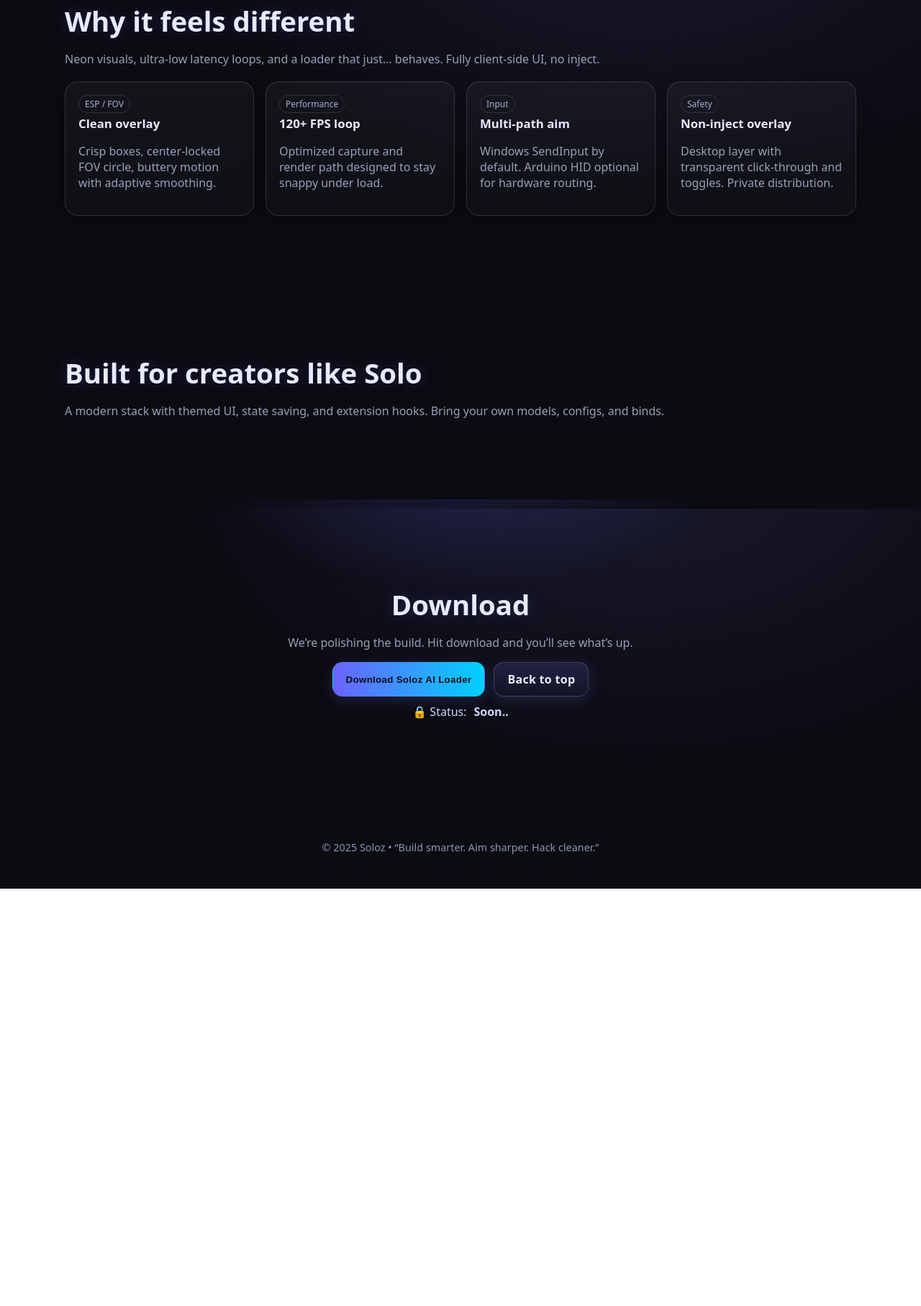
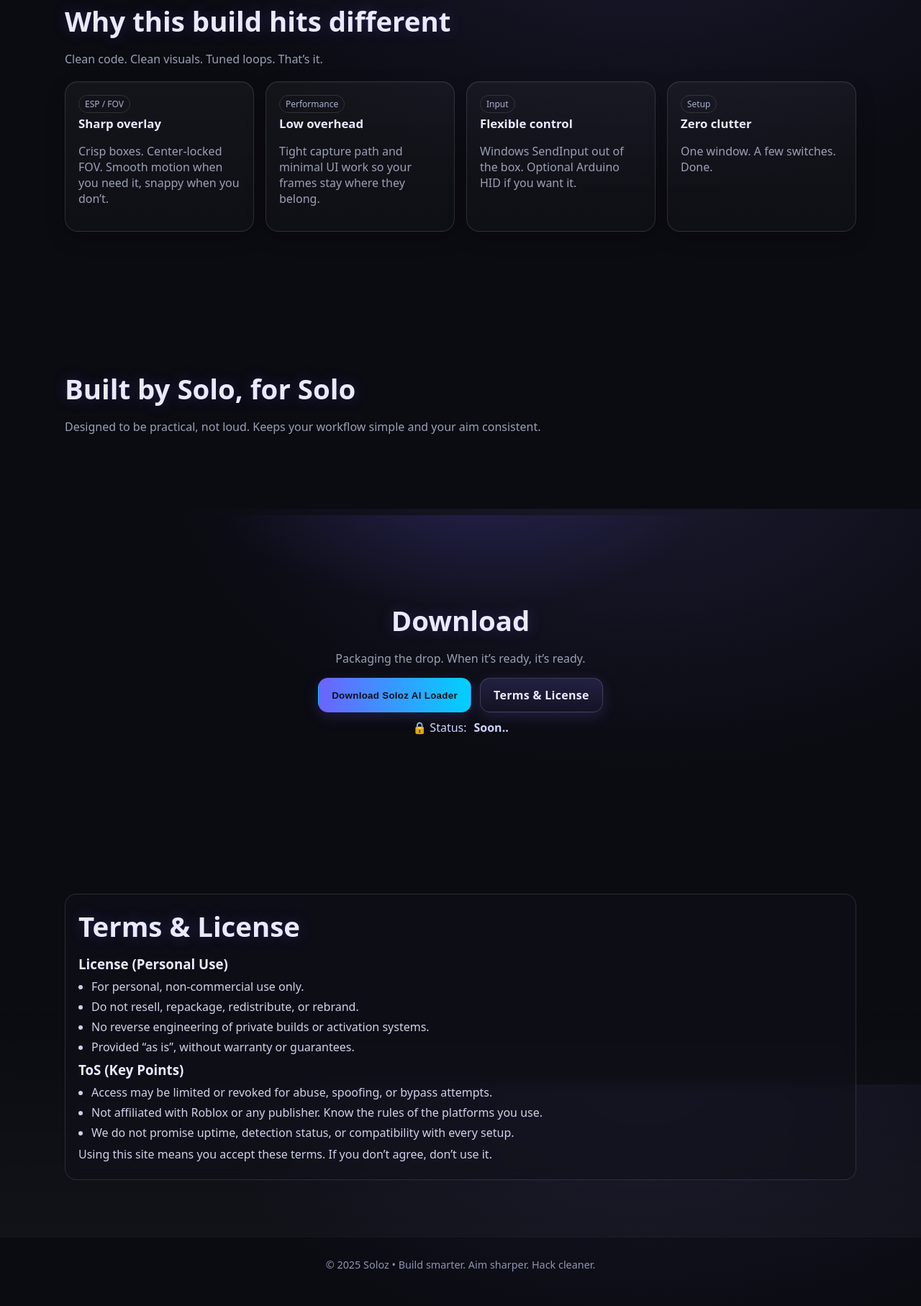
Before and after one commit to SoloVR2/SoloVR2.github.io, a plain HTML site: page index.html in a window 1280 px wide. Shown: the part 893-2708 px from the top of the page at 72% size. Before the commit the page ends 2128 px from the top, so only its background shows below. Drawn offline with Linux system fonts and the light colour scheme.

Commit message:
Update index.html

```diff
--- a/index.html
+++ b/index.html
@@ -1,3 +1,19 @@
+<!--
+Solo AI Aim — License & Terms (v1.0)
+Copyright (c) 2025 Solo
+
+License (Personal Use Only)
+- You may view, download, and use this site and any downloadable builds for your own, non-commercial, personal use.
+- You may not resell, repackage, or redistribute any part of this project, including branding, names, or assets.
+- No reverse engineering of private builds, loaders, or keys.
+- Use at your own risk. No warranty. No guaranteed uptime, accuracy, or compatibility.
+
+Terms of Service (Summary)
+- Access can be revoked at any time for abuse, impersonation, or attempts to bypass access controls.
+- This project is not affiliated with Roblox or any game/publisher. Respect game rules and regional laws.
+- By using this site, you agree to the above License and Terms.
+-->
+
 <!DOCTYPE html>
 <html lang="en">
 <head>
@@ -23,11 +39,10 @@
     html{scroll-behavior:smooth}
     body{
       margin:0; background:radial-gradient(1200px 800px at 70% -10%, #1a1a2f 0%, var(--bg) 55%) fixed;
-      color:var(--text); font-family: ui-sans-serif, system-ui, -apple-system, Segoe UI, Roboto, Ubuntu, "Helvetica Neue", Arial, "Noto Sans", "Apple Color Emoji", "Segoe UI Emoji", "Segoe UI Symbol";
+      color:var(--text); font-family: ui-sans-serif, system-ui, -apple-system, Segoe UI, Roboto, Ubuntu, "Helvetica Neue", Arial, "Noto Sans";
       overflow-x:hidden;
     }
 
-    /* ---------- Global ornaments ---------- */
     .grid-overlay{
       position:fixed; inset:0; pointer-events:none; opacity:.08;
       background:
@@ -37,11 +52,9 @@
       mask-image: radial-gradient(70% 70% at 50% 30%, black 60%, transparent 100%);
     }
 
-    /* ---------- Header / Hero ---------- */
     header{
       position:relative; min-height:100vh; display:grid; place-items:center; overflow:hidden;
     }
-    /* animated gradient wash */
     .wash{
       position:absolute; inset:-20% -10%;
       background:conic-gradient(from 180deg at 50% 50%, #0f1024, #181a3d, #0e1b26, #0f1024);
@@ -51,10 +64,7 @@
     }
     @keyframes wash{to{transform:rotate(1turn)}}
 
-    /* canvas rain behind content */
-    #rain{
-      position:absolute; inset:0; z-index:0; opacity:.45;
-    }
+    #rain{position:absolute; inset:0; z-index:0; opacity:.45}
 
     .hero{
       position:relative; z-index:1; text-align:center; padding:96px 20px 64px;
@@ -73,18 +83,17 @@
       font-size: clamp(2.2rem, 6vw, 5rem);
       text-shadow:0 0 22px rgba(108,99,255,.35);
     }
-    .glitch{
-      position:relative; display:inline-block;
-    }
+    .glitch{ position:relative; display:inline-block }
     .glitch::before,.glitch::after{
       content:attr(data-text);
-      position:absolute; inset:0; pointer-events:none; mix-blend-mode:screen;
+      position:absolute; inset:0; mix-blend-mode:screen;
       clip-path: inset(0 0 0 0);
+      pointer-events:none;
     }
     .glitch::before{ transform:translate(1px,0); color:#7a78ff; animation:gl1 2.2s infinite steps(2,end); opacity:.9}
-    .glitch::after{ transform:translate(-1px,0); color:#00e1ff; animation:gl2 1.8s infinite steps(2,end); opacity:.8}
-    @keyframes gl1{ 10%{clip-path: inset(0 0 70% 0)} 20%{clip-path: inset(40% 0 0 0)} 30%{clip-path: inset(0 0 20% 0)} 40%{clip-path: inset(70% 0 0 0)} 60%{clip-path: inset(0 0 0 0)} }
-    @keyframes gl2{ 15%{clip-path: inset(60% 0 0 0)} 25%{clip-path: inset(0 0 35% 0)} 45%{clip-path: inset(10% 0 0 0)} 70%{clip-path: inset(0 0 0 0)} }
+    .glitch::after{ transform:translate(-1px,0); color:#00e1ff; animation:gl2 1.8s infinite steps(2,end); opacity:.85}
+    @keyframes gl1{10%{clip-path: inset(0 0 70% 0)}20%{clip-path: inset(40% 0 0 0)}30%{clip-path: inset(0 0 20% 0)}40%{clip-path: inset(70% 0 0 0)}60%{clip-path: inset(0 0 0 0)}}
+    @keyframes gl2{15%{clip-path: inset(60% 0 0 0)}25%{clip-path: inset(0 0 35% 0)}45%{clip-path: inset(10% 0 0 0)}70%{clip-path: inset(0 0 0 0)}}
 
     .subtitle{
       margin:8px auto 22px; color:var(--muted);
@@ -92,15 +101,12 @@
       max-width: 800px;
     }
 
-    /* typewriter line */
     .typewrap{
       display:flex; justify-content:center; gap:.5ch; margin:8px 0 28px; color:#cfd4ff;
       font-weight:600; letter-spacing:.3px;
     }
-    .type{
-      border-right:2px solid var(--accent2);
-      white-space:nowrap; overflow:hidden;
-    }
+    .type{border-right:2px solid var(--accent2); white-space:nowrap; overflow:hidden}
+
     .ctaRow{
       display:flex; gap:12px; justify-content:center; flex-wrap:wrap; margin-top:10px;
     }
@@ -127,13 +133,10 @@
       border-right:2px solid rgba(255,255,255,.6); border-bottom:2px solid rgba(255,255,255,.6);
       transform: translateX(-50%) rotate(45deg); animation: bounce 1.4s infinite ease-in-out;
     }
-    @keyframes bounce{ 0%,100%{transform:translate(-50%,2px) rotate(45deg)} 50%{transform:translate(-50%,10px) rotate(45deg)} }
+    @keyframes bounce{0%,100%{transform:translate(-50%,2px) rotate(45deg)}50%{transform:translate(-50%,10px) rotate(45deg)}}
 
-    /* ---------- Sections ---------- */
-    section{
-      position:relative; padding:96px 20px; display:flex; align-items:center; justify-content:center;
-    }
-    .wrap{ width:min(1100px, 92vw); }
+    section{position:relative; padding:96px 20px; display:flex; align-items:center; justify-content:center}
+    .wrap{ width:min(1100px, 92vw) }
     .section-title{
       font-size: clamp(1.6rem, 3.6vw, 2.4rem); margin:0 0 14px; font-weight:800;
       text-shadow:0 0 20px rgba(108,99,255,.25);
@@ -153,16 +156,23 @@
     .card h3{ margin:6px 0 6px; font-size:1.05rem }
     .chip{ font-size:.75rem; color:#a9b0cc; border:1px solid rgba(255,255,255,.12); padding:3px 8px; border-radius:999px }
 
-    /* ---------- Download block ---------- */
     .download{
       text-align:center; padding:120px 20px 140px;
       background: radial-gradient(600px 300px at 50% -10%, rgba(108,99,255,.18), transparent 60%);
     }
-    .soon{
-      display:inline-flex; align-items:center; gap:10px; margin-top:10px; color:#cfd4ff;
+    .soon{ display:inline-flex; align-items:center; gap:10px; margin-top:10px; color:#cfd4ff }
+
+    .legal{
+      padding:80px 20px; background:linear-gradient(0deg, rgba(255,255,255,.03), transparent 60%)
     }
+    .legal-box{
+      background:rgba(17,17,26,.55); border:1px solid rgba(255,255,255,.12); border-radius:16px; padding:18px; backdrop-filter:blur(8px)
+    }
+    .legal h3{ margin:0 0 8px }
+    .legal p{ color:#cfd2ea; margin:6px 0 }
+    .legal ul{ color:#cfd2ea; padding-left:18px; margin:8px 0 }
+    .legal li{ margin:6px 0 }
 
-    /* ---------- Toast ---------- */
     .toast{
       position:fixed; bottom:22px; left:50%; transform:translateX(-50%) translateY(20px);
       background:rgba(17,17,26,.78); backdrop-filter: blur(8px);
@@ -171,22 +181,17 @@
     }
     .toast.show{ opacity:1; transform:translateX(-50%) translateY(0) }
 
-    /* ---------- Footer ---------- */
-    footer{
-      padding:28px 20px 48px; text-align:center; color:#8f94b2; font-size:.9rem
-    }
+    footer{ padding:28px 20px 48px; text-align:center; color:#8f94b2; font-size:.9rem }
 
-    /* ---------- Parallax bits ---------- */
     .orb{
       position:absolute; border-radius:50%; filter: blur(12px); opacity:.5; pointer-events:none;
       background: radial-gradient(circle at 35% 35%, rgba(124,118,255,.9), rgba(124,118,255,.05) 60%);
       width:240px; height:240px; top:15%; left:-80px;
       animation: float 9s ease-in-out infinite alternate;
     }
-    .orb.b{ left:auto; right:-60px; top:55%; width:180px; height:180px; animation-duration: 12s; background: radial-gradient(circle at 60% 40%, rgba(0,209,255,.9), rgba(0,209,255,.05) 60%);}
+    .orb.b{ left:auto; right:-60px; top:55%; width:180px; height:180px; animation-duration: 12s; background: radial-gradient(circle at 60% 40%, rgba(0,209,255,.9), rgba(0,209,255,.05) 60%)}
     @keyframes float{ to{ transform: translateY(18px) } }
 
-    /* ---------- Responsive tweaks ---------- */
     @media (max-width:520px){
       .ctaRow{gap:10px}
       .btn{width:100%}
@@ -204,11 +209,11 @@
     <span class="orb b" aria-hidden="true"></span>
 
     <div class="hero">
-      <span class="badge">⚡ Private Build • Safest ai aim for roblox./span>
+      <span class="badge">⚡ Private Build • The safest AI aim program ever</span>
       <h1 class="title">
         <span class="glitch" data-text="Soloz AI Loader">Soloz AI Loader</span>
       </h1>
-      <p class="subtitle">Smooth ESP visuals, sticky-lock tracking, and a silky UI shell built for performance.</p>
+      <p class="subtitle">Fast overlay. Clear visuals. Sensible defaults. Built to stay out of your way.</p>
 
       <div class="typewrap"><span class="muted">Scroll down —</span>
         <span class="type" id="type">the best Roblox AI</span>
@@ -228,53 +233,92 @@
 
   <section id="features">
     <div class="wrap">
-      <h2 class="section-title">Why it feels different</h2>
-      <p class="muted">Neon visuals, ultra-low latency loops, and a loader that just… behaves. Fully client-side UI, no inject.</p>
+      <h2 class="section-title">Why this build hits different</h2>
+      <p class="muted">Clean code. Clean visuals. Tuned loops. That’s it.</p>
 
       <div class="cards">
-        <article class="card"><span class="chip">ESP / FOV</span><h3>Clean overlay</h3><p class="muted">Crisp boxes, center-locked FOV circle, buttery motion with adaptive smoothing.</p></article>
-        <article class="card"><span class="chip">Performance</span><h3>120+ FPS loop</h3><p class="muted">Optimized capture and render path designed to stay snappy under load.</p></article>
-        <article class="card"><span class="chip">Input</span><h3>Multi-path aim</h3><p class="muted">Windows SendInput by default. Arduino HID optional for hardware routing.</p></article>
-        <article class="card"><span class="chip">Safety</span><h3>Non-inject overlay</h3><p class="muted">Desktop layer with transparent click-through and toggles. Private distribution.</p></article>
+        <article class="card">
+          <span class="chip">ESP / FOV</span>
+          <h3>Sharp overlay</h3>
+          <p class="muted">Crisp boxes. Center-locked FOV. Smooth motion when you need it, snappy when you don’t.</p>
+        </article>
+        <article class="card">
+          <span class="chip">Performance</span>
+          <h3>Low overhead</h3>
+          <p class="muted">Tight capture path and minimal UI work so your frames stay where they belong.</p>
+        </article>
+        <article class="card">
+          <span class="chip">Input</span>
+          <h3>Flexible control</h3>
+          <p class="muted">Windows SendInput out of the box. Optional Arduino HID if you want it.</p>
+        </article>
+        <article class="card">
+          <span class="chip">Setup</span>
+          <h3>Zero clutter</h3>
+          <p class="muted">One window. A few switches. Done.</p>
+        </article>
       </div>
     </div>
   </section>
 
   <section id="about">
     <div class="wrap">
-      <h2 class="section-title">Built for creators like Solo</h2>
-      <p class="muted">A modern stack with themed UI, state saving, and extension hooks. Bring your own models, configs, and binds.</p>
+      <h2 class="section-title">Built by Solo, for Solo</h2>
+      <p class="muted">Designed to be practical, not loud. Keeps your workflow simple and your aim consistent.</p>
     </div>
   </section>
 
   <section id="download" class="download">
     <div class="wrap">
       <h2 class="section-title">Download</h2>
-      <p class="muted">We’re polishing the build. Hit download and you’ll see what’s up.</p>
+      <p class="muted">Packaging the drop. When it’s ready, it’s ready.</p>
       <div class="ctaRow">
         <button class="btn primary" id="dlBtn">Download Soloz AI Loader</button>
-        <a class="btn" href="#top">Back to top</a>
+        <a class="btn" href="#legal">Terms & License</a>
       </div>
       <div class="soon">🔒 Status: <strong>Soon..</strong></div>
     </div>
   </section>
 
+  <section id="legal" class="legal">
+    <div class="wrap">
+      <div class="legal-box">
+        <h2 class="section-title">Terms & License</h2>
+        <h3>License (Personal Use)</h3>
+        <ul>
+          <li>For personal, non-commercial use only.</li>
+          <li>Do not resell, repackage, redistribute, or rebrand.</li>
+          <li>No reverse engineering of private builds or activation systems.</li>
+          <li>Provided “as is”, without warranty or guarantees.</li>
+        </ul>
+
+        <h3>ToS (Key Points)</h3>
+        <ul>
+          <li>Access may be limited or revoked for abuse, spoofing, or bypass attempts.</li>
+          <li>Not affiliated with Roblox or any publisher. Know the rules of the platforms you use.</li>
+          <li>We do not promise uptime, detection status, or compatibility with every setup.</li>
+        </ul>
+
+        <p class="muted">Using this site means you accept these terms. If you don’t agree, don’t use it.</p>
+      </div>
+    </div>
+  </section>
+
   <footer>
-    © <span id="year"></span> Soloz • “Build smarter. Aim sharper. Hack cleaner.”
+    © <span id="year"></span> Soloz • Build smarter. Aim sharper. Hack cleaner.
   </footer>
 
-  <!-- Toast -->
   <div class="toast" id="toast">Soon..</div>
 
   <script>
-    // ----- Year
+    // Year
     document.getElementById('year').textContent = new Date().getFullYear();
 
-    // ----- Typewriter (looping phrases)
-    const phrases = ["the best Roblox AI","center-locked FOV","butter-smooth tracking","private non-inject overlay"];
+    // Typewriter
+    const phrases = ["the best Roblox AI","center-locked FOV","butter-smooth tracking","tight input paths"];
     const el = document.getElementById('type');
     let pi=0, ci=0, deleting=false, hold=0;
-    function typeLoop(){
+    (function typeLoop(){
       const p = phrases[pi % phrases.length];
       if(!deleting){
         el.textContent = p.slice(0, ++ci);
@@ -287,16 +331,15 @@
         }
       }
       setTimeout(typeLoop, deleting?48:36);
-    }
-    typeLoop();
+    })();
 
-    // ----- On-scroll reveal for cards
+    // Reveal on scroll
     const io = new IntersectionObserver((entries)=>{
       entries.forEach(e=>{ if(e.isIntersecting) e.target.classList.add('show') })
     },{ threshold:.2 });
     document.querySelectorAll('.card').forEach(c=>io.observe(c));
 
-    // ----- Toast for Download
+    // Toast
     const toast = document.getElementById('toast');
     document.getElementById('dlBtn').addEventListener('click', ()=>{
       toast.textContent = "Soon..";
@@ -304,16 +347,14 @@
       setTimeout(()=>toast.classList.remove('show'), 1500);
     });
 
-    // ----- Parallax orbs
+    // Parallax orbs
     const orbs = document.querySelectorAll('.orb');
     window.addEventListener('scroll', ()=>{
       const y = window.scrollY;
-      orbs.forEach((o,i)=>{
-        o.style.transform = `translateY(${y * (i?0.06:0.03)}px)`;
-      });
+      orbs.forEach((o,i)=>{ o.style.transform = `translateY(${y * (i?0.06:0.03)}px)`; });
     });
 
-    // ----- Canvas RAIN (neon drizzle)
+    // Canvas rain
     const c = document.getElementById('rain');
     const ctx = c.getContext('2d');
     let W,H, drops=[];
@@ -323,34 +364,23 @@
       drops = new Array(Math.floor(W/6)).fill(0).map(()=>spawn());
     }
     function rand(a,b){ return Math.random()*(b-a)+a }
-    function spawn(){
-      return {
-        x: rand(0,W),
-        y: rand(-H,0),
-        len: rand(8,22),
-        spd: rand(2.6,5.4),
-        w: rand(1,2),
-        hue: rand(220,260)
-      }
-    }
+    function spawn(){ return { x: rand(0,W), y: rand(-H,0), len: rand(8,22), spd: rand(2.6,5.4), w: rand(1,2), hue: rand(220,260) } }
     function tick(){
       ctx.clearRect(0,0,W,H);
-      for(let d of drops){
-        // trail
-        const grad = ctx.createLinearGradient(d.x, d.y, d.x, d.y+d.len);
-        grad.addColorStop(0, `hsla(${d.hue},100%,70%,.0)`);
-        grad.addColorStop(.8, `hsla(${d.hue},100%,70%,.55)`);
-        grad.addColorStop(1, `hsla(${d.hue},100%,70%,0)`);
-        ctx.strokeStyle = grad;
+      for(const d of drops){
+        const g = ctx.createLinearGradient(d.x, d.y, d.x, d.y+d.len);
+        g.addColorStop(0, `hsla(${d.hue},100%,70%,.0)`);
+        g.addColorStop(.8, `hsla(${d.hue},100%,70%,.55)`);
+        g.addColorStop(1, `hsla(${d.hue},100%,70%,0)`);
+        ctx.strokeStyle = g;
         ctx.lineWidth = d.w;
         ctx.beginPath();
         ctx.moveTo(d.x, d.y);
         ctx.lineTo(d.x, d.y + d.len);
         ctx.stroke();
-
         d.y += d.spd;
         d.x += Math.sin(d.y * .02) * .2;
-        if(d.y > H + 20) Object.assign(d, spawn(), { y: -10, x: rand(0,W) });
+        if(d.y > H + 20){ Object.assign(d, spawn(), { y: -10, x: rand(0,W) }); }
       }
       requestAnimationFrame(tick);
     }
```
